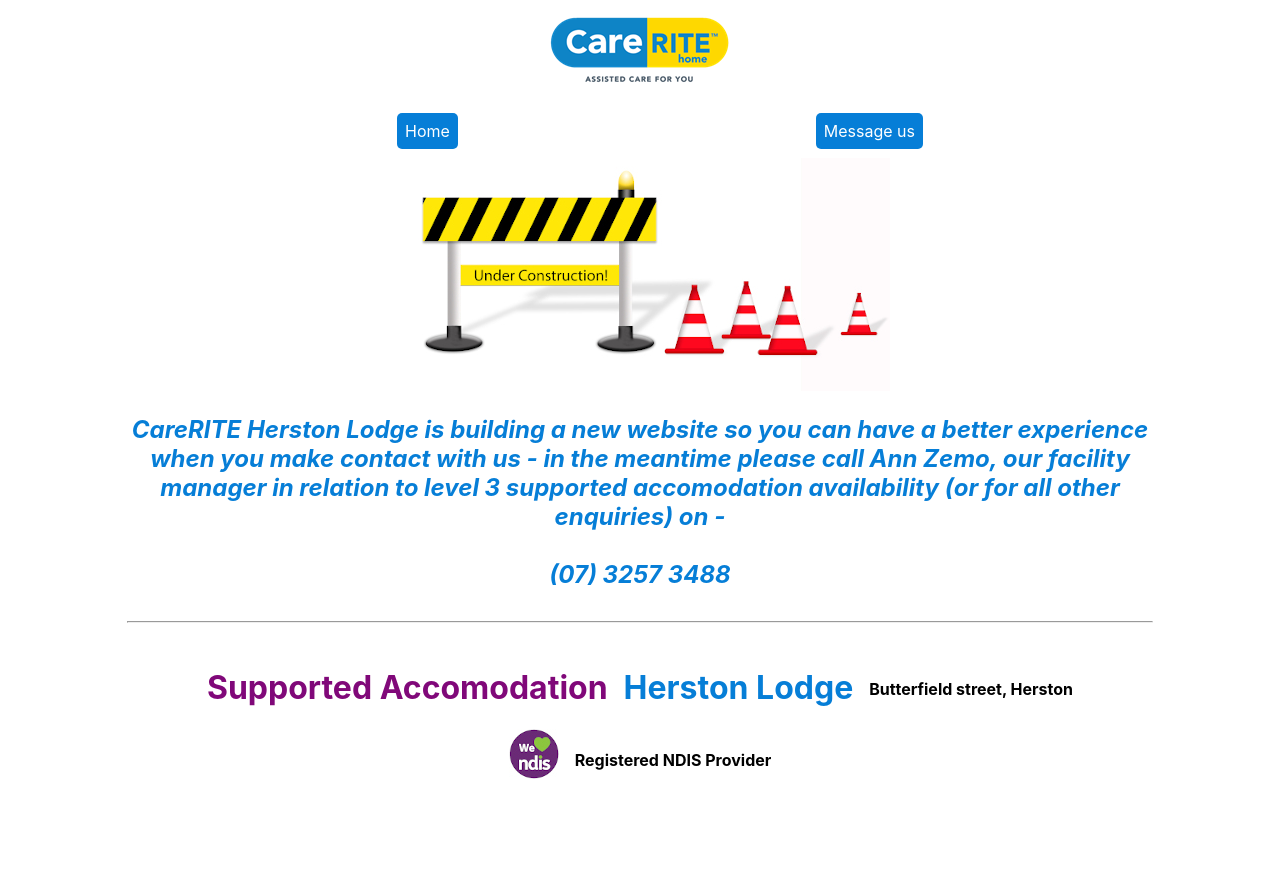
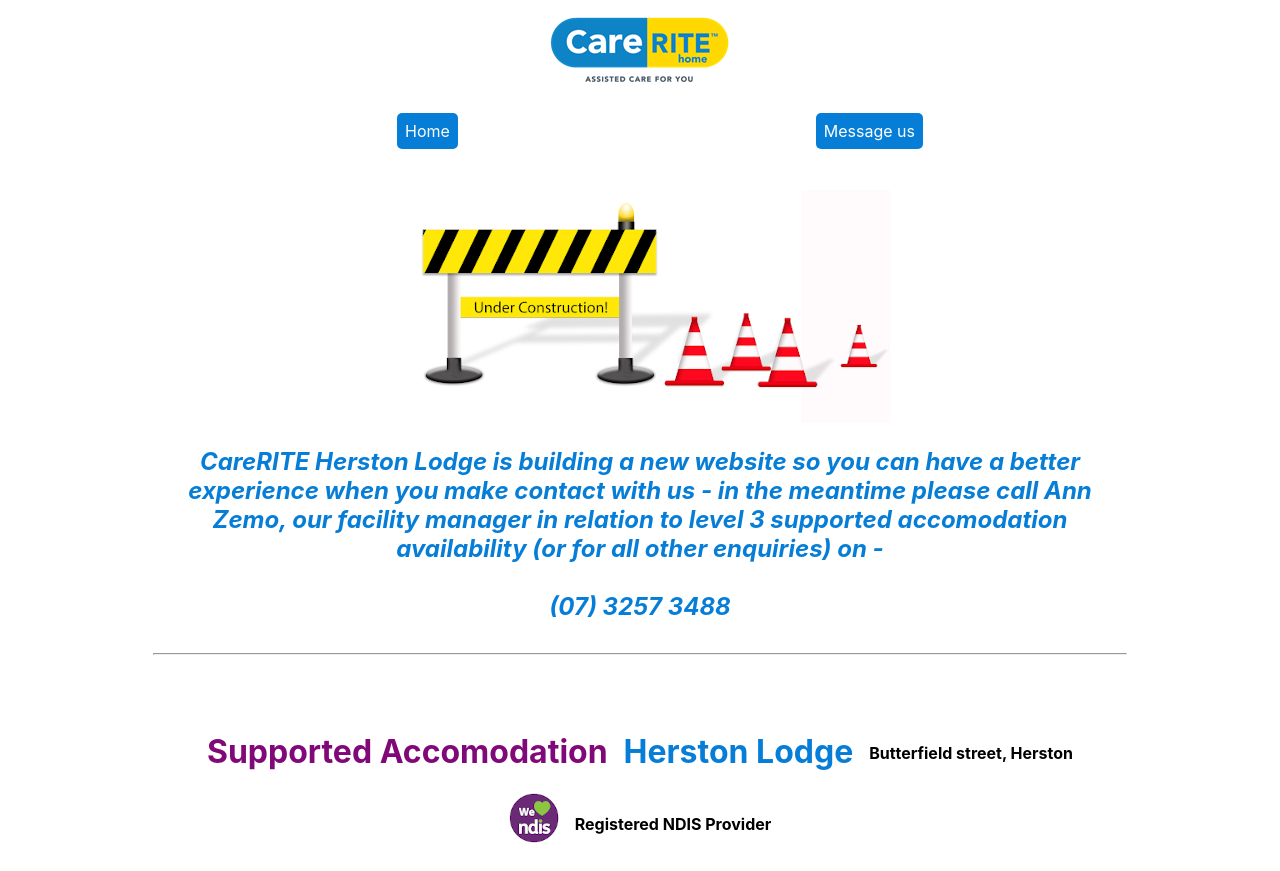
Before and after one commit to LachlanStephan/FacilitySite-, a React (Create React App) app: page / in a window 1280 px wide. Before the commit the page ends 807 px from the top, so only its background shows below. Built offline with nearby package versions, Linux system fonts and the light colour scheme.

Commit message:
tinyUpdate

```diff
--- a/src/App.css
+++ b/src/App.css
@@ -11,8 +11,6 @@
 .headerContainer, .footerContainer {
   padding: 1em;
 }
-
-
 
 .purpleH1 {
   color: #800879;
@@ -72,6 +70,10 @@
 }
 
 /* Homepage/Maintenance page */
+.maintenanceContainer {
+  padding: 2em;
+}
+
 .maintenanceImg {
   width: 90%;
 }
@@ -115,7 +117,6 @@
   box-sizing: border-box;
 }
 
-
 input[type=submit] {
   width: 90%;
   background-color: #067ED7;
@@ -128,11 +129,11 @@
 }
 
 input[type=submit]:hover {
-  background-color:#800879;
+  background-color:#fed800;
   transition: 0.3s ease;
 }
 
-#msg {
+#msgBox {
   height: 3em;
 }
 
@@ -141,7 +142,6 @@
   .maintenanceImg {
     width: auto;
   }
-
   .contactForm {
     width: 70%;
   }
--- a/src/App.js
+++ b/src/App.js
@@ -41,13 +41,11 @@
 
 function App() {
     return (
-
         <Container className="App">
             <Header/>
             <Links/>
             <Footer/>
         </Container>
-
     );
 }
 
--- a/src/components/contact.js
+++ b/src/components/contact.js
@@ -5,7 +5,6 @@
 export default function Contact() {
 
 const userKey = process.env.REACT_APP_USER_KEY;
-
 
     function sendEmail(e) {
         e.preventDefault();
@@ -17,8 +16,8 @@
                 console.log(error.text);
               });
                 e.target.reset()
+                alert("sent!")
     }
-
 
     return (
         <Container className="contactForm">
@@ -44,7 +43,7 @@
                             <label htmlFor="message">Message</label>
                         </Col>
                         <Col>
-                            <input type="text" name="message" id="msg" />
+                            <input type="text" name="message"/>
                         </Col>
                     </Row>
                     <Row>
--- a/src/components/maintenance.js
+++ b/src/components/maintenance.js
@@ -11,7 +11,7 @@
 
 function Maintenance() {
     return (
-        <Container>
+        <Container className="maintenanceContainer">
             <Row>
                 <Col>
                     <Card>
```
Also changed, not shown: 1 other file (tests, documents, lock files or other folders).
